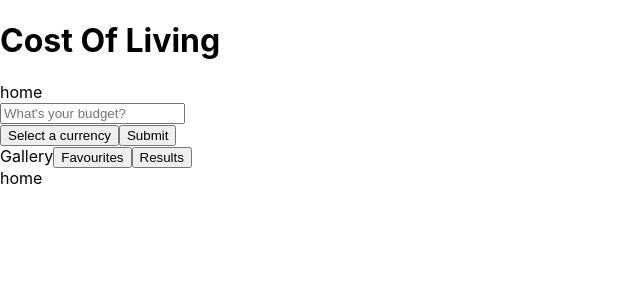
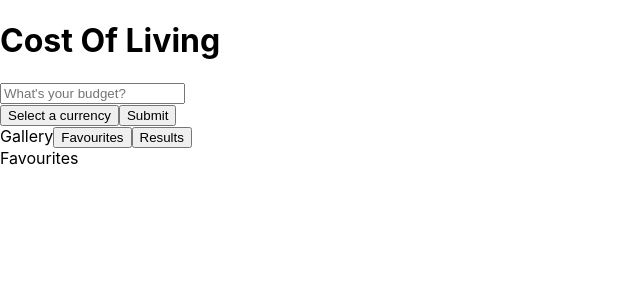
Before and after one commit to SpicyEnchiladas/GP-COL, a React (Create React App) app in the folder client/cost_of_living/: page / in a window 1280 px wide. Shown: the top 300 px of the page, without its empty margins (0-640 px from the left). Built offline with nearby package versions, Linux system fonts and the light colour scheme; no server answers; sample sign-in values are in the browser's storage.

Commit message:
Feat: Repositioned Favourites Component

```diff
--- a/client/cost_of_living/src/Components/Favourites.tsx
+++ b/client/cost_of_living/src/Components/Favourites.tsx
@@ -5,7 +5,7 @@ export interface IFavouritesPageProps {
 
 const FavouritesPage: React.FunctionComponent<IFavouritesPageProps> = (props) => {
     return <div>
-        home
+        Favourites
     </div>;
 };
 
--- a/client/cost_of_living/src/Components/HeaderPanel.tsx
+++ b/client/cost_of_living/src/Components/HeaderPanel.tsx
@@ -7,9 +7,6 @@ const HeaderPanel : React.FC <{} > = () => {
         <><div className="title_header">
             <h1>Cost Of Living</h1>
            </div>
-
-           <Favourites></Favourites>
-
         </>
 
 
```
